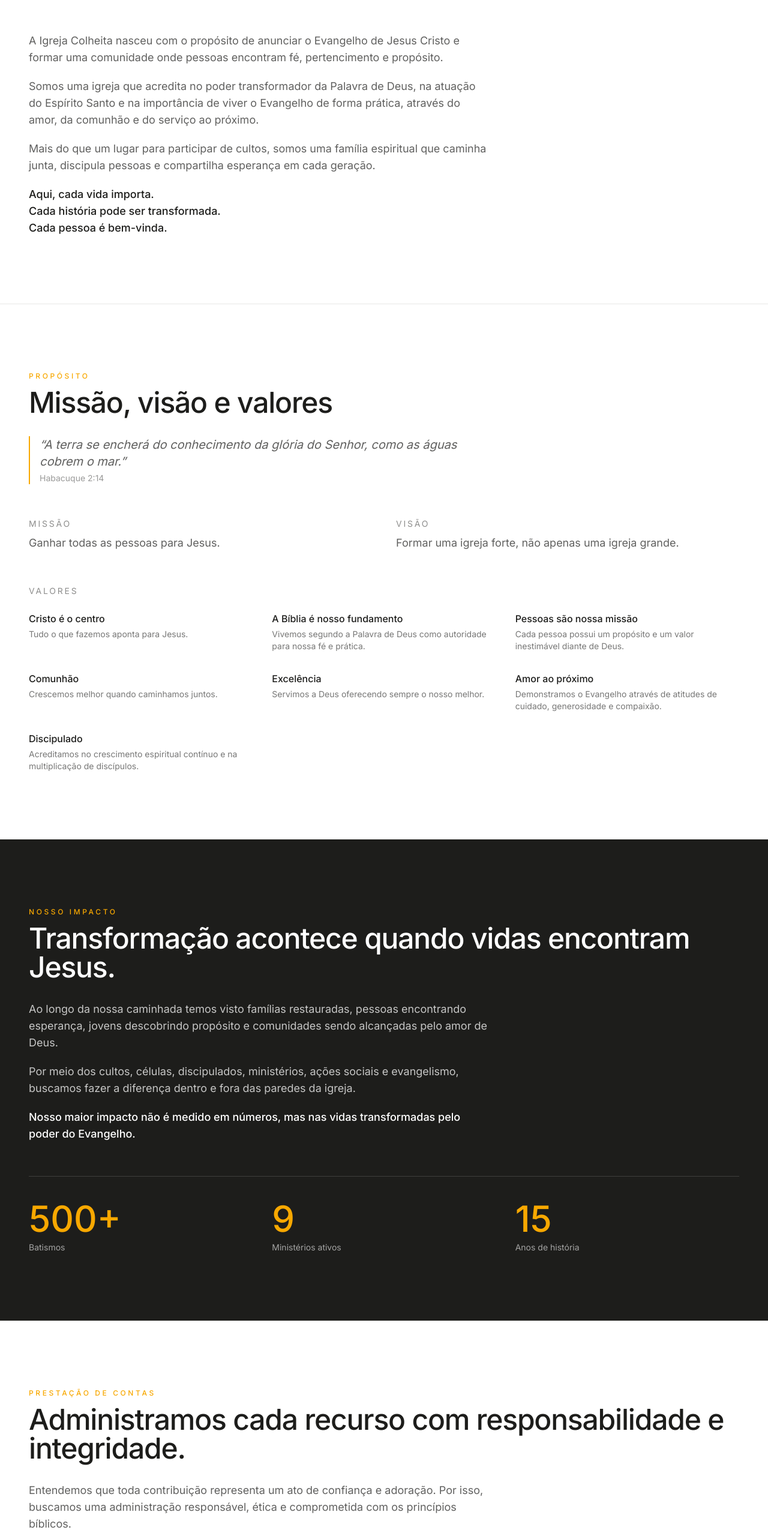
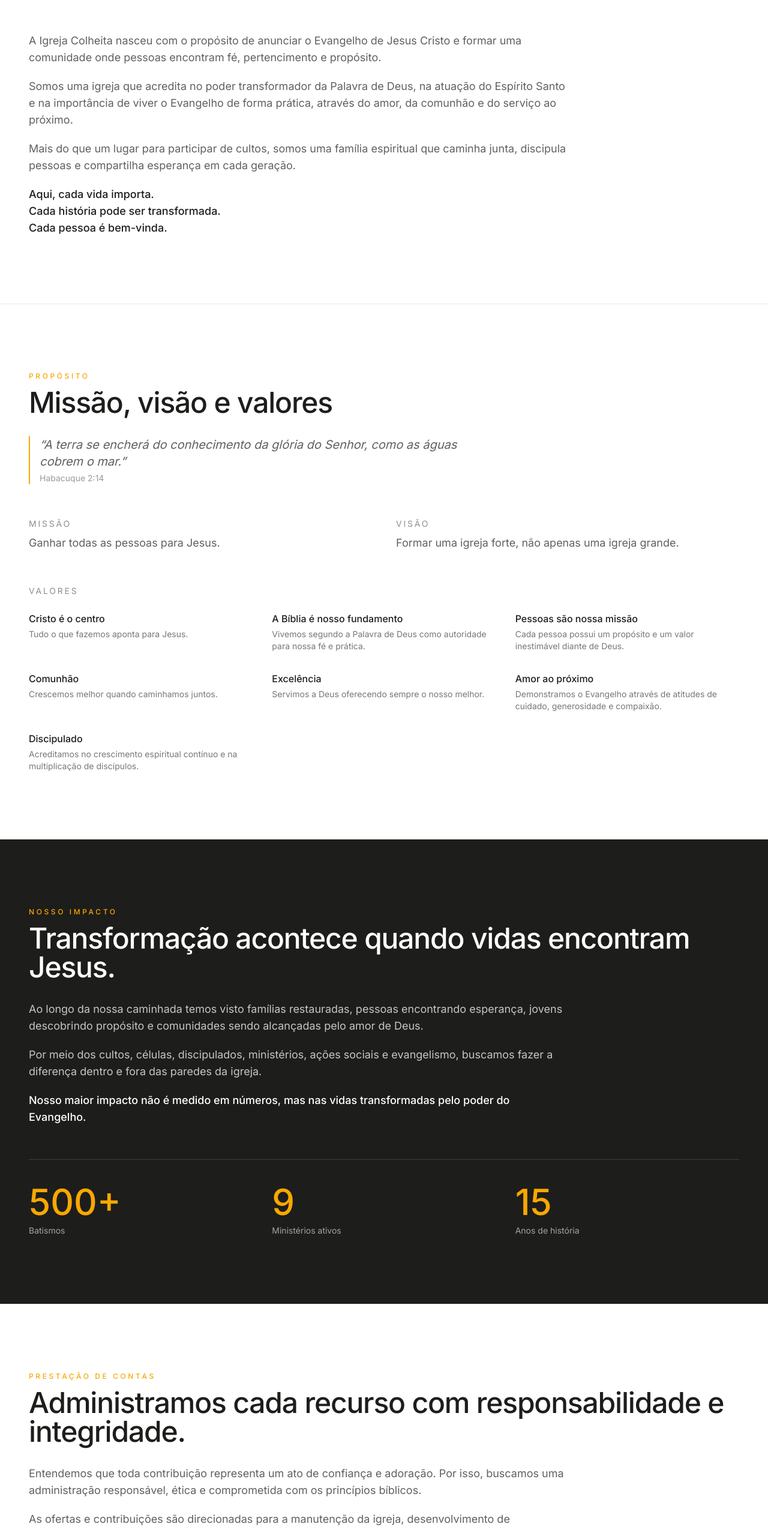
Before and after one commit to asaflael1991-maker/colheita-site, a Next.js app: page / in a window 1280 px wide. Shown: the part 3244-5794 px from the top of the page at 60% size. Built offline with nearby package versions, Linux system fonts and the light colour scheme.

Commit message:
Alarga colunas de texto na home

```diff
--- a/src/app/page.tsx
+++ b/src/app/page.tsx
@@ -85,7 +85,7 @@ export default function Home() {
             className="mb-14 aspect-[21/9] w-full"
           />
 
-          <div className="max-w-3xl space-y-5 text-lg text-[#1d1d1b]/70">
+          <div className="max-w-4xl space-y-5 text-lg text-[#1d1d1b]/70">
             <p>
               A Igreja Colheita nasceu com o propósito de anunciar o
               Evangelho de Jesus Cristo e formar uma comunidade onde
@@ -163,7 +163,7 @@ export default function Home() {
           title="Transformação acontece quando vidas encontram Jesus."
           tone="inverted"
         >
-          <div className="max-w-3xl space-y-5 text-lg text-[#ffffff]/75">
+          <div className="max-w-4xl space-y-5 text-lg text-[#ffffff]/75">
             <p>
               Ao longo da nossa caminhada temos visto famílias restauradas,
               pessoas encontrando esperança, jovens descobrindo propósito e
@@ -194,7 +194,7 @@ export default function Home() {
           eyebrow="Prestação de contas"
           title="Administramos cada recurso com responsabilidade e integridade."
         >
-          <div className="max-w-3xl space-y-5 text-lg text-[#1d1d1b]/70">
+          <div className="max-w-4xl space-y-5 text-lg text-[#1d1d1b]/70">
             <p>
               Entendemos que toda contribuição representa um ato de
               confiança e adoração. Por isso, buscamos uma administração
@@ -224,7 +224,7 @@ export default function Home() {
             className="mb-12 aspect-[21/9] w-full"
           />
 
-          <div className="max-w-3xl space-y-5 text-lg text-[#ffffff]/75">
+          <div className="max-w-4xl space-y-5 text-lg text-[#ffffff]/75">
             <p>
               Cada oferta representa uma oportunidade de levar esperança,
               fortalecer ministérios, apoiar projetos sociais e expandir a
@@ -256,7 +256,7 @@ export default function Home() {
           eyebrow="Participe"
           title="Deus nos chamou para servir."
         >
-          <div className="max-w-3xl space-y-5 text-lg text-[#1d1d1b]/70">
+          <div className="max-w-4xl space-y-5 text-lg text-[#1d1d1b]/70">
             <p>
               Acreditamos que cada pessoa recebeu dons e talentos para fazer
               diferença na vida de outras pessoas.
@@ -287,7 +287,7 @@ export default function Home() {
           eyebrow="Agenda"
           title="Nossa igreja vive em movimento."
         >
-          <p className="mb-6 max-w-3xl text-lg text-[#1d1d1b]/70">
+          <p className="mb-6 max-w-4xl text-lg text-[#1d1d1b]/70">
             Durante todo o ano promovemos encontros que fortalecem a fé e
             aproximam pessoas.
           </p>
```
